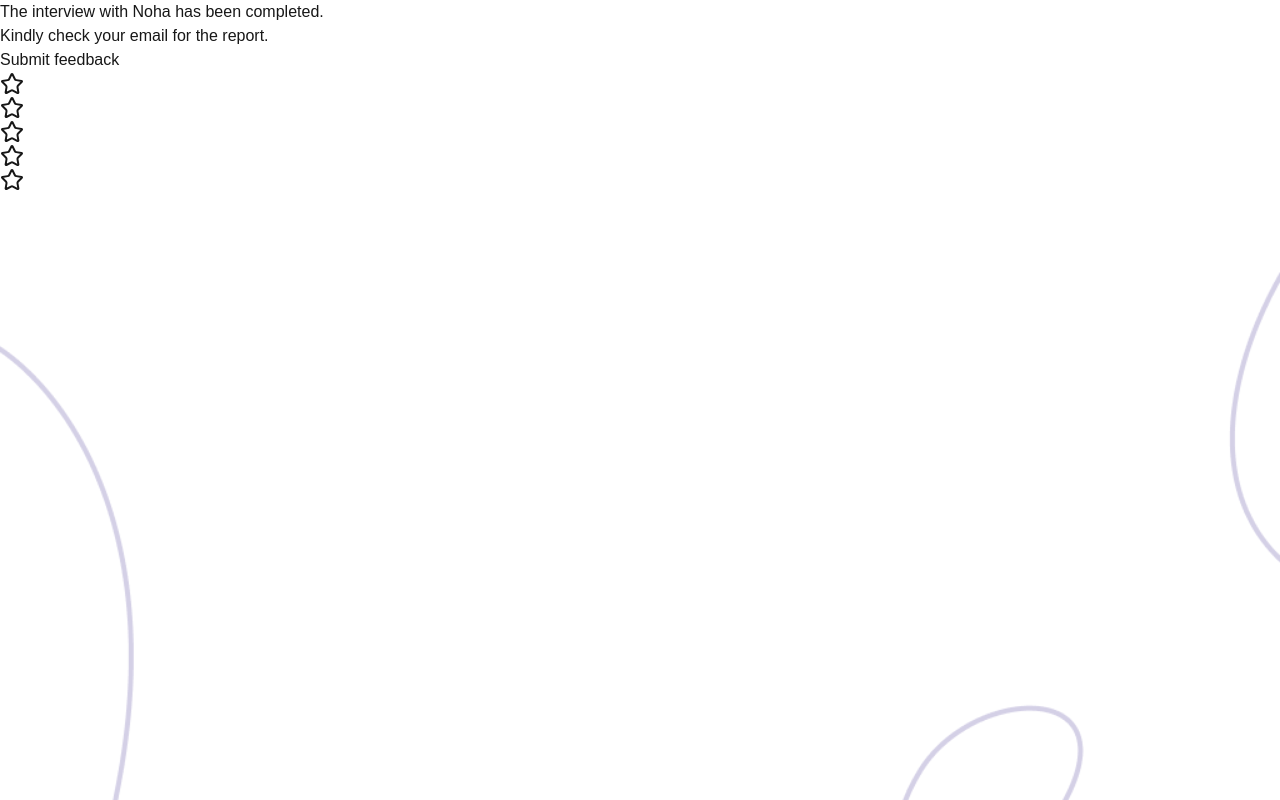
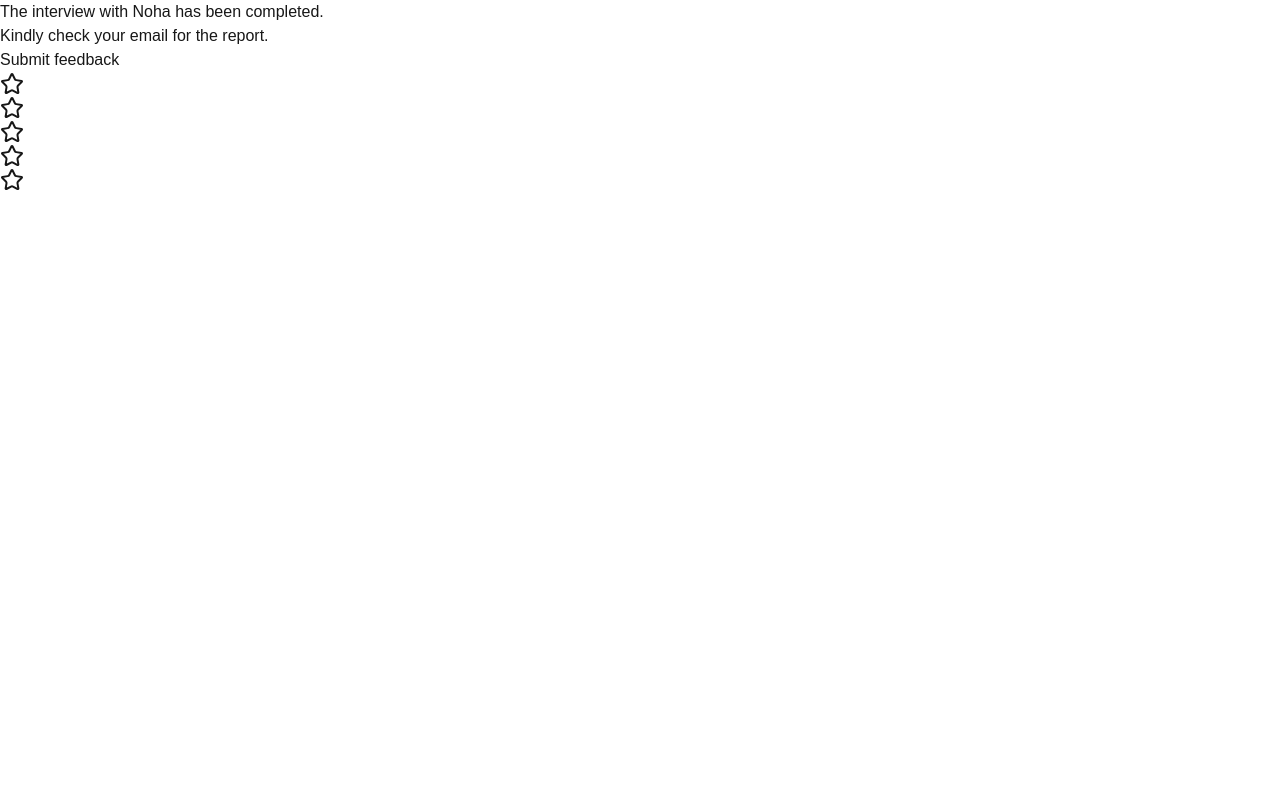
Before and after one commit to trcodeers/noha-landing-page, a Next.js app: page /feedback in a window 1280 px wide. Shown: the top 800 px of the page. Built offline with nearby package versions, Linux system fonts and the light colour scheme.

Commit message:
feat: update FeedbackScreen layout with background image and improved styling

```diff
--- a/src/app/feedback/page.tsx
+++ b/src/app/feedback/page.tsx
@@ -15,8 +15,11 @@ const FeedbackScreen = () => {
   };
 
   return (
-    <div className="flex items-center justify-center h-screen bg-[#F6F5FF] px-6">
-      <div className="  text-center max-w-md w-full relative">
+    <div className="
+    bg-[url('/curve2.png')] bg-no-repeat bg-cover bg-center w-full
+    flex flex-col justify-center items-center min-h-screen
+    bg-[#F6F5FF]
+  ">      <div className="  text-center max-w-md w-full relative">
         <h2 className="text-xl font-semibold text-gray-900">
           The interview with Noha has been completed.
         </h2>
@@ -50,7 +53,6 @@ const FeedbackScreen = () => {
           </button>
         )}
       </div>
-      <img src="curve2.png" width={"100%"} alt="" className="absolute " />
     </div>
   );
 };
```
